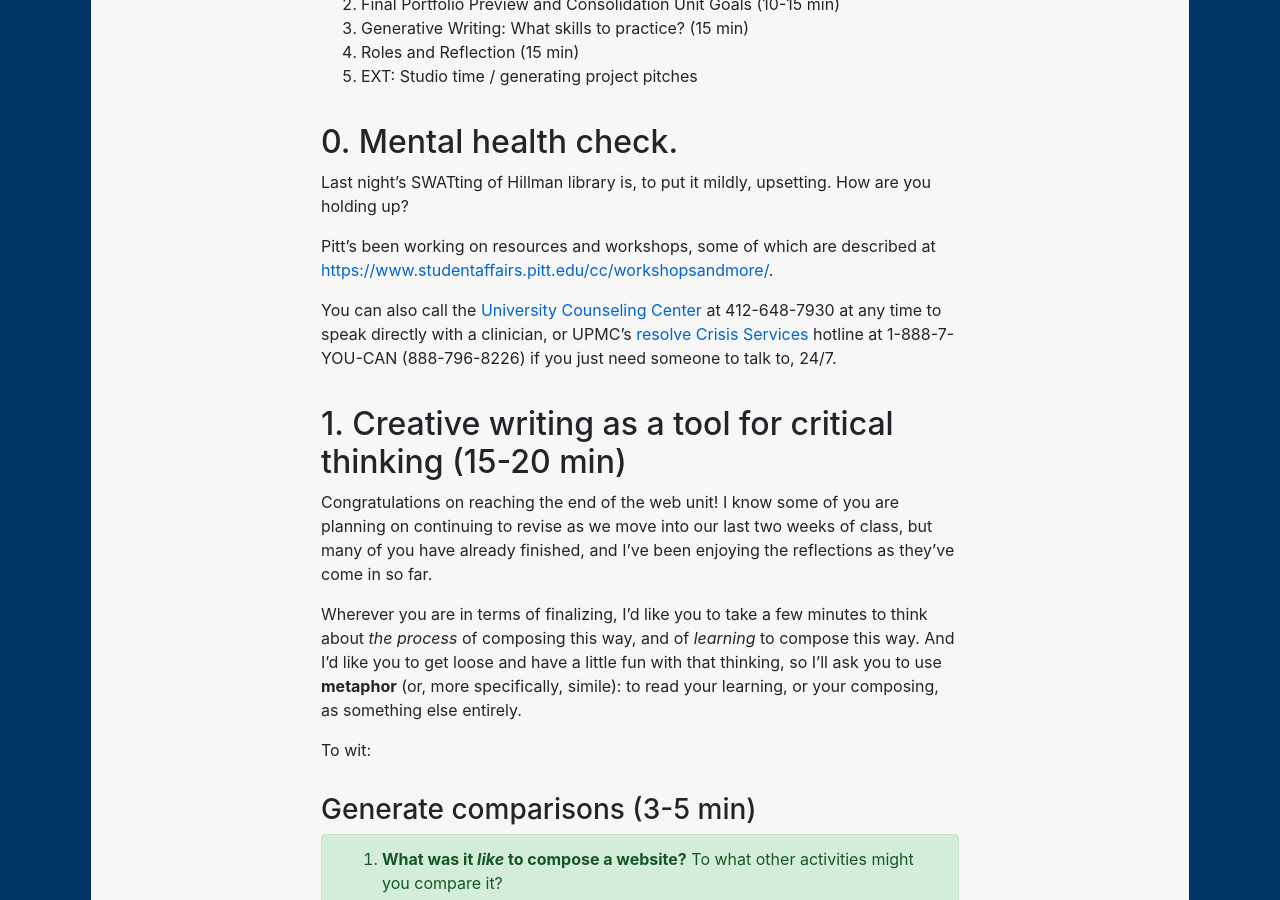
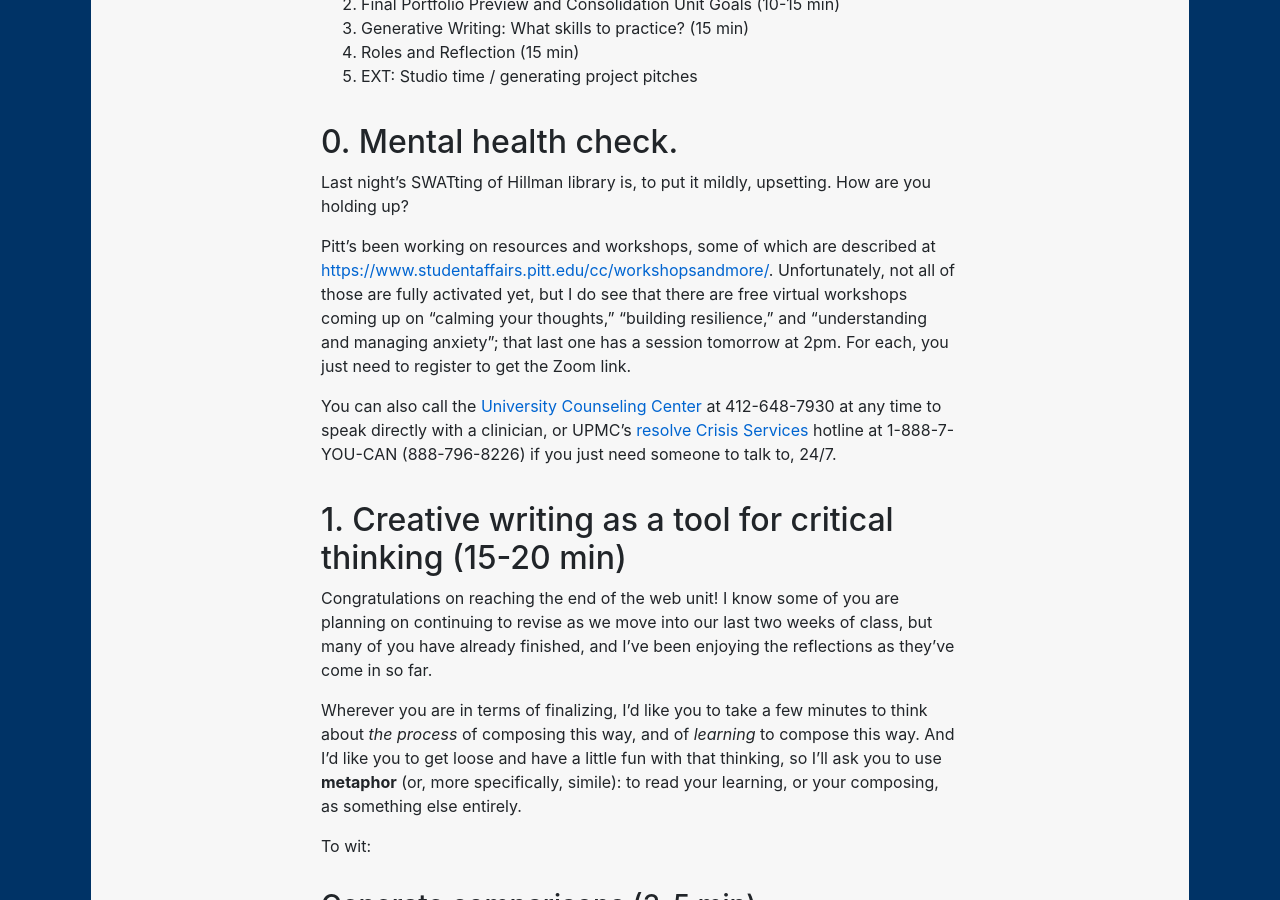
Before and after one commit to benmiller314/cdm2023spring, a Jekyll site: the page built from plans/lesson-24.md, in a window 1280 px wide and 900 px high, scrolled down 488 px. Built offline with Jekyll 4.4.1, drawn with Linux system fonts in a browser that asks for light colours; our own code applies the rules of GitHub Pages for plain Markdown files.

Commit message:
name some specific workshops

```diff
--- a/plans/lesson-24.md
+++ b/plans/lesson-24.md
@@ -19,7 +19,7 @@
 
 Last night's SWATting of Hillman library is, to put it mildly, upsetting. How are you holding up?
 
-Pitt's been working on resources and workshops, some of which are described at [https://www.studentaffairs.pitt.edu/cc/workshopsandmore/](https://www.studentaffairs.pitt.edu/cc/workshopsandmore/).
+Pitt's been working on resources and workshops, some of which are described at [https://www.studentaffairs.pitt.edu/cc/workshopsandmore/](https://www.studentaffairs.pitt.edu/cc/workshopsandmore/). Unfortunately, not all of those are fully activated yet, but I do see that there are free virtual workshops coming up on "calming your thoughts," "building resilience," and "understanding and managing anxiety"; that last one has a session tomorrow at 2pm. For each, you just need to register to get the Zoom link.
 
 You can also call the [University Counseling Center](https://www.studentaffairs.pitt.edu/cc/) at 412-648-7930 at any time to speak directly with a clinician, or UPMC's [resolve Crisis Services](https://www.upmc.com/Services/behavioral-health/resolve-crisis-services) hotline at 1-888-7-YOU-CAN (888-796-8226) if you just need someone to talk to, 24/7.
 
```
